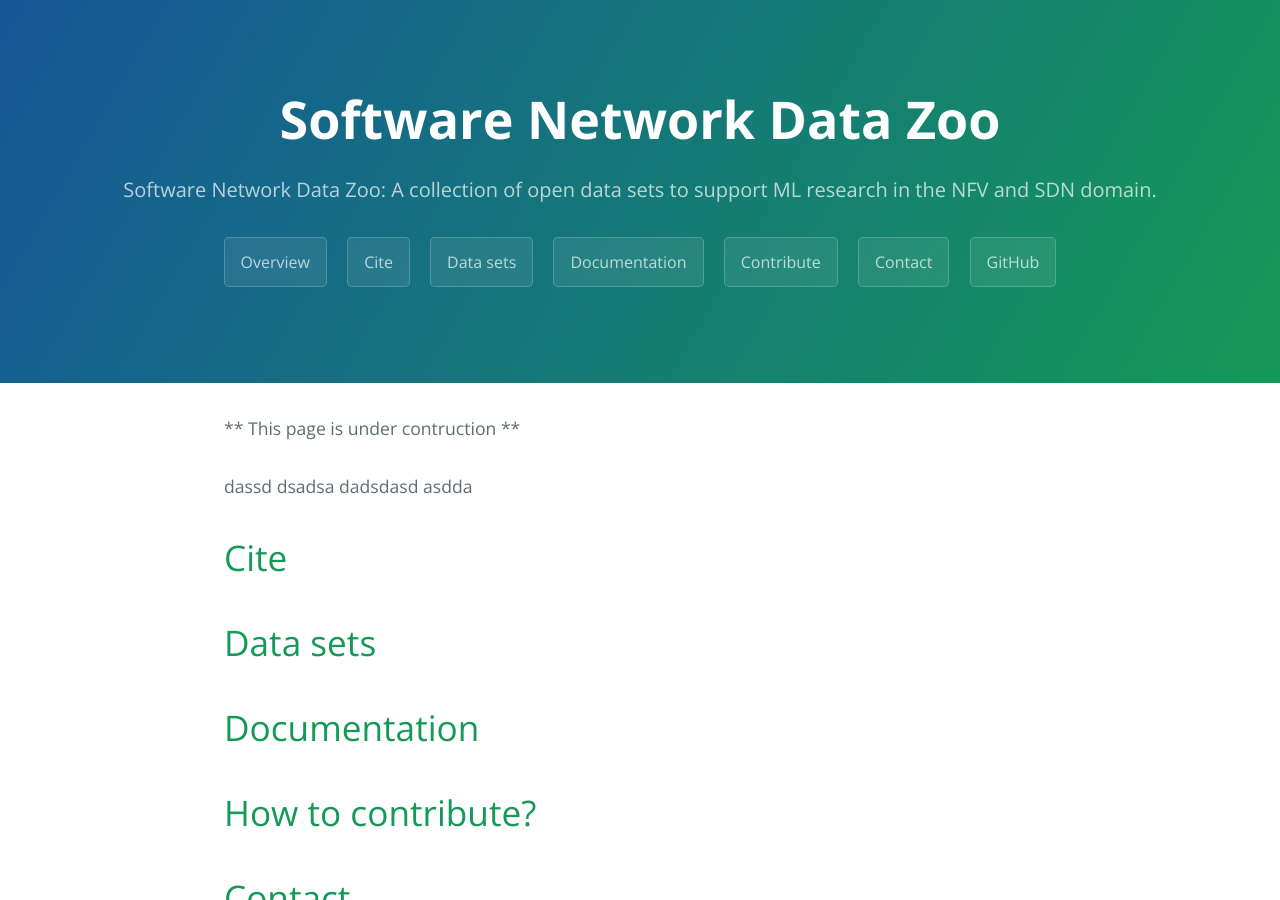
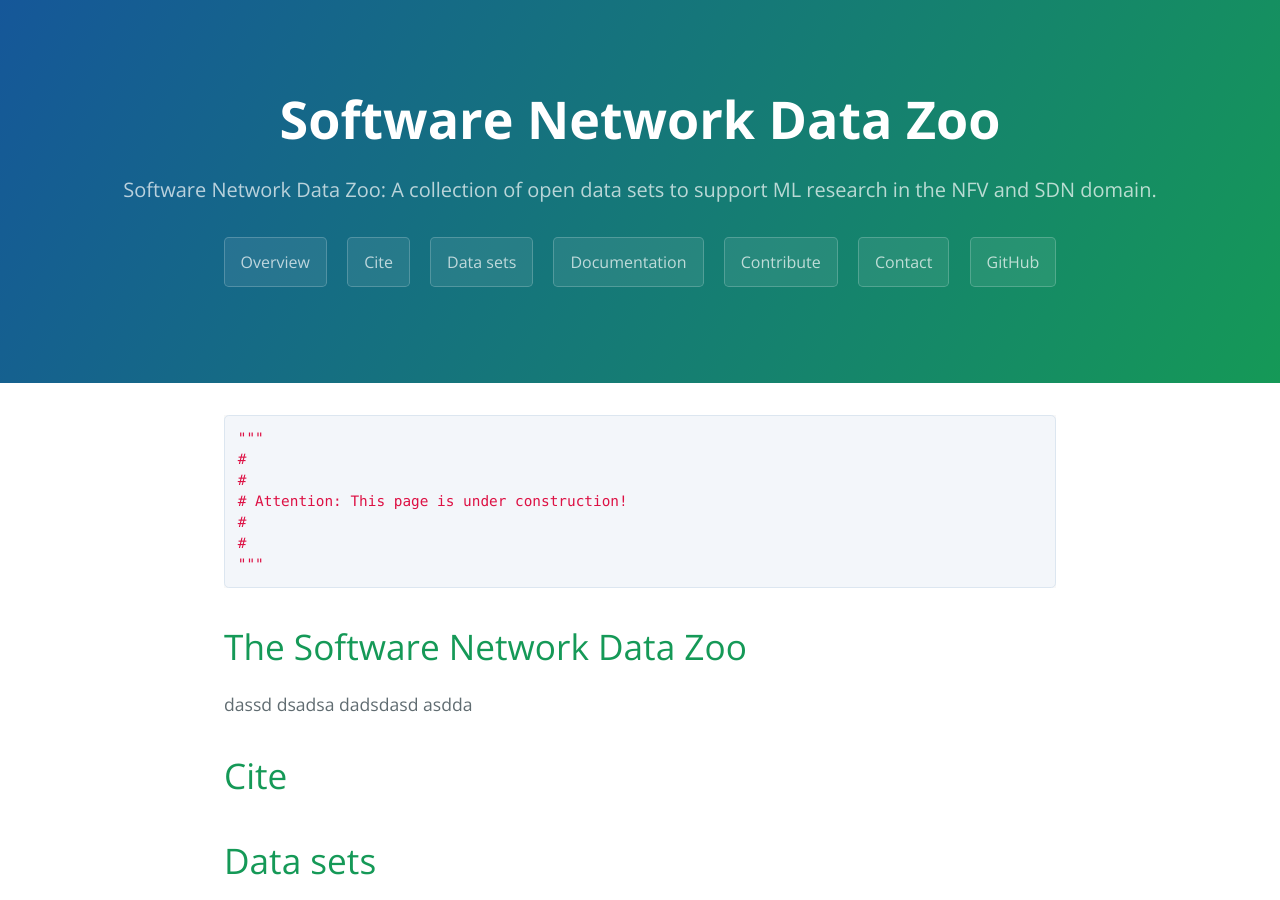
Before and after one commit to sndzoo/sndzoo.github.io, a Jekyll site: the page built from index.md, in a window 1280 px wide and 900 px high. Built offline with Jekyll 4.4.1, drawn with Linux system fonts in a browser that asks for light colours.

Commit message:
update
Signed-off-by: peusterm <manuel.peuster@uni-paderborn.de>

````diff
--- a/index.md
+++ b/index.md
@@ -2,10 +2,18 @@
 layout: default
 ---
 
-** This page is under contruction **
+```python
+"""
+#
+#
+# Attention: This page is under construction!
+#
+#
+"""
+```
 
 
-# [](#overview)
+# [](#overview)The Software Network Data Zoo
 
 dassd
 dsadsa
````
